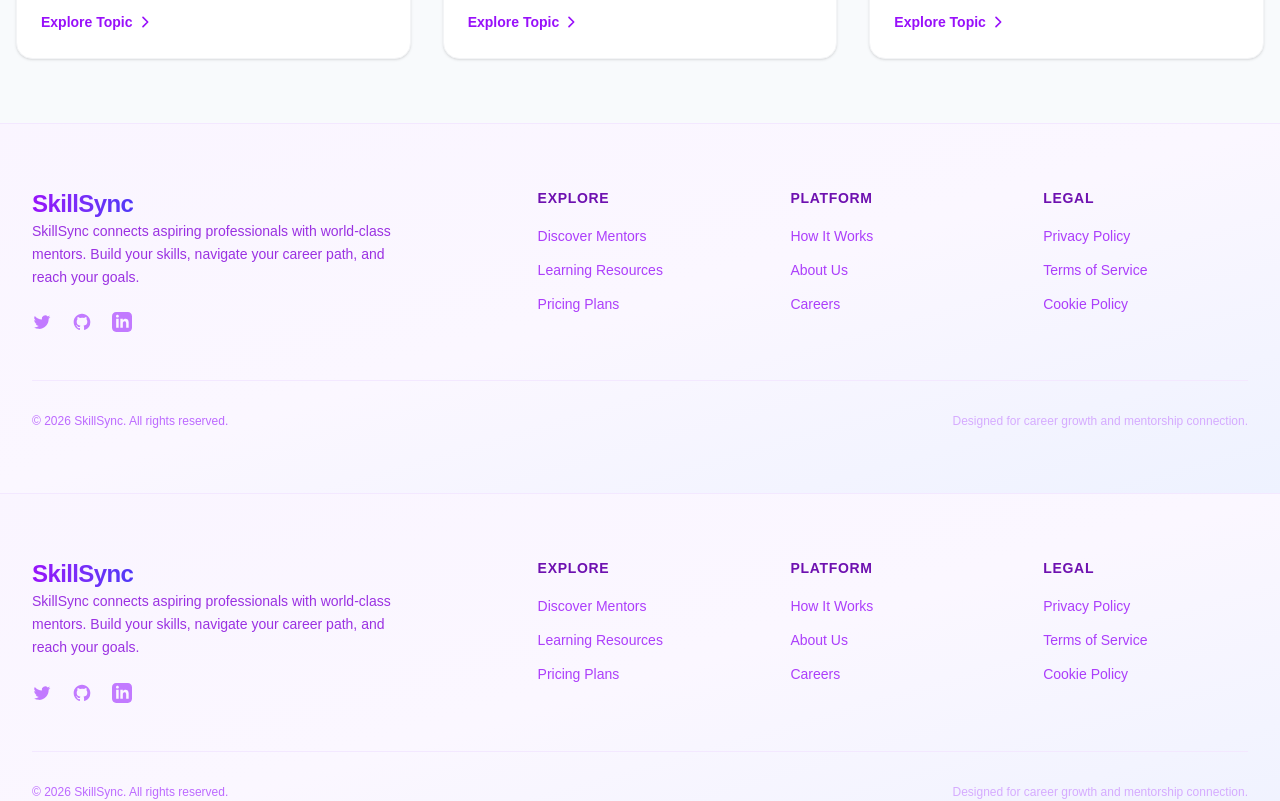
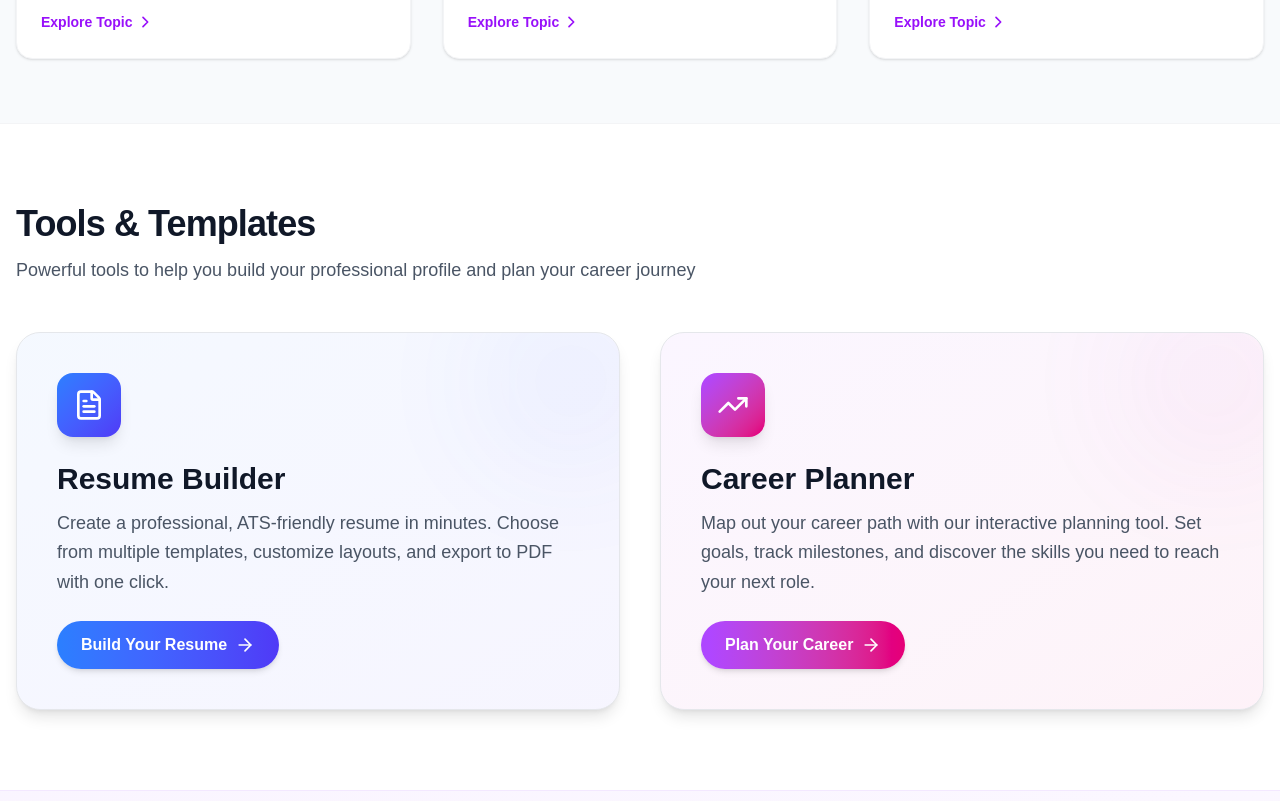
Before and after one commit to MentoNest/skillsync_frontend, a Next.js app: page /resources in a window 1280 px wide. Shown: the part 1440-2241 px from the top of the page. Built offline with nearby package versions, Linux system fonts and the light colour scheme.

Commit message:
feat/tools-templates

```diff
--- a/app/(public)/resources/page.tsx
+++ b/app/(public)/resources/page.tsx
@@ -2,6 +2,7 @@ import React, { Suspense } from 'react';
 import HeroSection from '@/components/resources/HeroSection';
 import ResourceSearchBarWrapper from '@/components/resources/ResourceSearchBarWrapper';
 import { CategoryGrid } from '@/components/resources/CategoryGrid';
+import ToolsTemplatesSection from '@/components/resources/ToolsTemplatesSection';
 
 function CategoryGridFallback() {
   return (
@@ -39,6 +40,11 @@ export default function ResourcesPage() {
       <Suspense fallback={<CategoryGridFallback />}>
         <CategoryGrid />
       </Suspense>
+
+      {/* Tools & Templates Section */}
+      <section className="bg-white dark:bg-gray-900 border-t border-gray-100 dark:border-gray-800 transition-colors">
+        <ToolsTemplatesSection />
+      </section>
     </div>
   );
 }
--- /dev/null
+++ b/components/resources/ToolsTemplatesSection.tsx
@@ -0,0 +1,140 @@
+import Link from 'next/link';
+import { ArrowRight, FileText, TrendingUp } from 'lucide-react';
+
+/**
+ * ToolsTemplatesSection — Large tool cards for Resume Builder & Career Planner.
+ *
+ * Design intent:
+ * - Large gradient cards that stand out as primary CTAs
+ * - Each card has: Icon, Title, Description, CTA button
+ * - Responsive grid: 1 column on mobile, 2 columns on larger screens
+ * - Clean spacing and visual hierarchy
+ * - Gradient backgrounds to differentiate from regular content
+ * - Smooth hover effects and transitions
+ *
+ * Accessibility:
+ * - Semantic <section> with proper heading structure
+ * - Links have descriptive text and aria-labels
+ * - Icon decorations are aria-hidden
+ * - Focus states clearly visible
+ */
+
+interface ToolCardProps {
+  title: string;
+  description: string;
+  href: string;
+  icon: React.ReactNode;
+  gradientFrom: string;
+  gradientTo: string;
+  ctaText: string;
+}
+
+function ToolCard({ title, description, href, icon, gradientFrom, gradientTo, ctaText }: ToolCardProps) {
+  return (
+    <Link
+      href={href}
+      className="group relative overflow-hidden rounded-3xl border border-gray-200 dark:border-gray-700/60 bg-white dark:bg-gray-800 shadow-lg hover:shadow-2xl transition-all duration-300 hover:-translate-y-1"
+    >
+      {/* Gradient background */}
+      <div
+        className={`absolute inset-0 bg-gradient-to-br ${gradientFrom} ${gradientTo} opacity-5 dark:opacity-10 group-hover:opacity-10 dark:group-hover:opacity-20 transition-opacity duration-300`}
+        aria-hidden="true"
+      />
+
+      {/* Decorative gradient orb */}
+      <div
+        className={`absolute -top-12 -right-12 h-48 w-48 rounded-full bg-gradient-to-br ${gradientFrom} ${gradientTo} opacity-5 blur-3xl group-hover:opacity-10 transition-opacity duration-300`}
+        aria-hidden="true"
+      />
+
+      {/* Content */}
+      <div className="relative z-10 p-8 lg:p-10">
+        {/* Icon */}
+        <div className={`inline-flex items-center justify-center w-16 h-16 rounded-2xl bg-gradient-to-br ${gradientFrom} ${gradientTo} shadow-lg mb-6 group-hover:scale-110 transition-transform duration-300`}>
+          <div className="text-white" aria-hidden="true">
+            {icon}
+          </div>
+        </div>
+
+        {/* Title */}
+        <h3 className="text-2xl lg:text-3xl font-bold text-gray-900 dark:text-white mb-3 group-hover:text-transparent group-hover:bg-clip-text group-hover:bg-gradient-to-r group-hover:from-purple-600 group-hover:to-indigo-600 dark:group-hover:from-purple-400 dark:group-hover:to-indigo-400 transition-colors duration-300">
+          {title}
+        </h3>
+
+        {/* Description */}
+        <p className="text-base lg:text-lg text-gray-600 dark:text-gray-300 leading-relaxed mb-6">
+          {description}
+        </p>
+
+        {/* CTA Button */}
+        <div className={`inline-flex items-center gap-2 px-6 py-3 rounded-full bg-gradient-to-r ${gradientFrom} ${gradientTo} text-white font-semibold shadow-md group-hover:shadow-xl transition-all duration-300 group-hover:gap-3`}>
+          <span>{ctaText}</span>
+          <ArrowRight className="h-5 w-5 group-hover:translate-x-1 transition-transform duration-300" aria-hidden="true" />
+        </div>
+      </div>
+
+      {/* Border glow effect on hover */}
+      <div
+        className={`absolute inset-0 rounded-3xl opacity-0 group-hover:opacity-100 transition-opacity duration-300 pointer-events-none bg-gradient-to-r ${gradientFrom} ${gradientTo} blur-xl`}
+        style={{ padding: '2px', zIndex: -1 }}
+        aria-hidden="true"
+      />
+    </Link>
+  );
+}
+
+// Icon components
+function ResumeIcon() {
+  return <FileText className="h-8 w-8" aria-hidden="true" />;
+}
+
+function CareerPlannerIcon() {
+  return <TrendingUp className="h-8 w-8" aria-hidden="true" />;
+}
+
+export default function ToolsTemplatesSection() {
+  return (
+    <section
+      className="max-w-screen-xl px-4 py-16 mx-auto lg:py-20"
+      aria-labelledby="tools-templates-heading"
+    >
+      {/* Section Header */}
+      <div className="mb-12 text-center lg:text-left">
+        <h2
+          id="tools-templates-heading"
+          className="text-3xl lg:text-4xl font-extrabold text-gray-900 dark:text-white tracking-tight"
+        >
+          Tools & Templates
+        </h2>
+        <p className="mt-3 text-lg text-gray-600 dark:text-gray-300 max-w-2xl lg:max-w-none">
+          Powerful tools to help you build your professional profile and plan your career journey
+        </p>
+      </div>
+
+      {/* Tool Cards Grid */}
+      <div className="grid grid-cols-1 lg:grid-cols-2 gap-8 lg:gap-10">
+        {/* Resume Builder Card */}
+        <ToolCard
+          title="Resume Builder"
+          description="Create a professional, ATS-friendly resume in minutes. Choose from multiple templates, customize layouts, and export to PDF with one click."
+          href="/tools/resume-builder"
+          icon={<ResumeIcon />}
+          gradientFrom="from-blue-500"
+          gradientTo="to-indigo-600"
+          ctaText="Build Your Resume"
+        />
+
+        {/* Career Planner Card */}
+        <ToolCard
+          title="Career Planner"
+          description="Map out your career path with our interactive planning tool. Set goals, track milestones, and discover the skills you need to reach your next role."
+          href="/tools/career-planner"
+          icon={<CareerPlannerIcon />}
+          gradientFrom="from-purple-500"
+          gradientTo="to-pink-600"
+          ctaText="Plan Your Career"
+        />
+      </div>
+    </section>
+  );
+}
```
